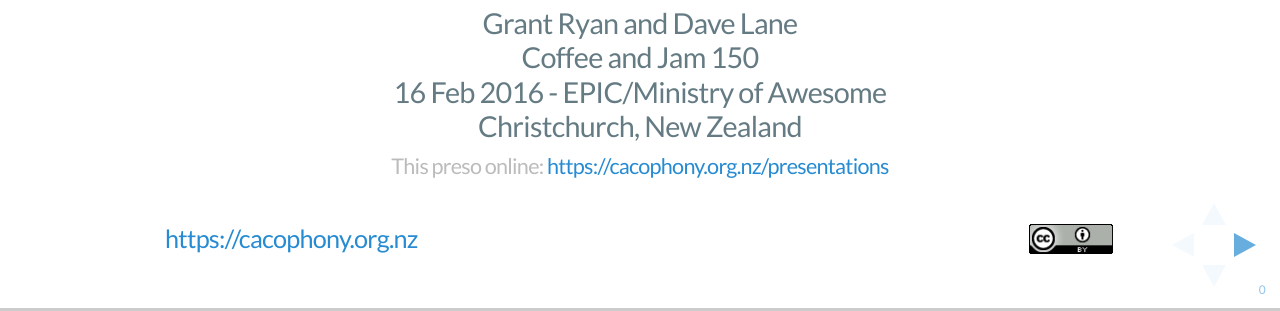
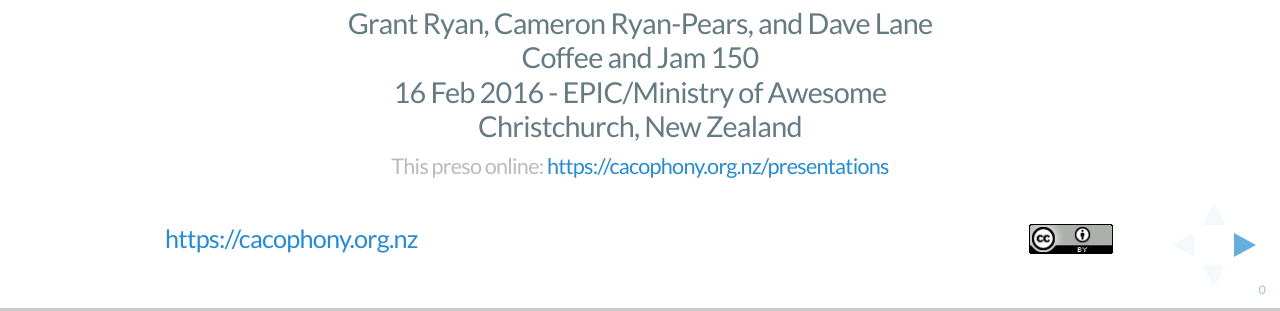
Before and after one commit to TheCacophonyProject-archive/coffee-and-jam-presentation, a website: page index.html in a window 1280 px wide. Shown: the part 489-800 px from the top of the page. Drawn offline with Linux system fonts and the light colour scheme.

Commit message:
added Cameron :)

```diff
--- a/index.html
+++ b/index.html
@@ -72,7 +72,7 @@
 					</div>
 
 					<p class="intro" style="font-size:80%">
-						Grant Ryan and Dave Lane<br/>
+						Grant Ryan, Cameron Ryan-Pears, and Dave Lane<br/>
             Coffee and Jam 150<br/>
 						16 Feb 2016 - EPIC/Ministry of Awesome<br/>
             Christchurch, New Zealand
```
